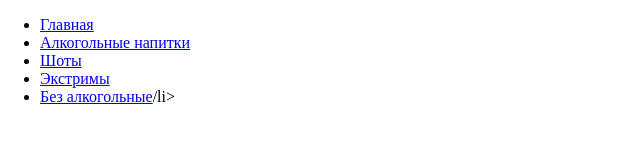
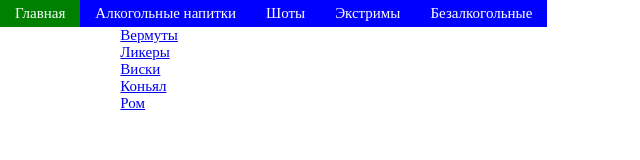
Before and after one commit to mrMsksym51118/lesson8, a plain HTML site: page index.html in a window 1280 px wide. Shown: the whole page, without its empty margins (0-640 px from the left). Drawn offline with Linux system fonts and the light colour scheme.

Commit message:
подраздел спискрв

```diff
--- a/index.html
+++ b/index.html
@@ -10,6 +10,34 @@
         * {
             box-sizing: border-box;
         }
+        .produkts {
+
+        }
+        .list {
+            list-style: none;
+            margin: 0px;
+            padding: 0px;
+            font-size: 0px;
+        }
+        .list-item {
+            display: inline-block;
+            vertical-align: top;
+            font-size: 15px;
+        }
+        .list-link {
+            display: inline-block;
+            padding: 5px 15px;
+            background-color: blue;
+            color: white;
+            text-decoration: none;
+        }
+        .list-link:hover {
+            background-color: green;
+
+        }
+        .produkts-item {
+            list-style: none;
+        }
     </style>
 </head>
 <body>
@@ -19,6 +47,23 @@
         </li>
         <li class="list-item">
             <a href="#" class="list-link">Алкогольные напитки</a>
+            <ul class="produkts">
+                <li class="produkts-item">
+                    <a href="#" class="produkts-link">Вермуты</a>
+                </li>
+                <li class="produkts-item">
+                    <a href="#" class="produkts-link">Ликеры</a>
+                </li>
+                <li class="produkts-item">
+                    <a href="#" class="produkts-link">Виски</a>
+                </li>
+                <li class="produkts-item">
+                    <a href="#" class="produkts-link">Коньял</a>
+                </li>
+                <li class="produkts-item">
+                    <a href="#" class="produkts-link">Ром</a>
+                </li>
+            </ul>
         </li>
         <li class="list-item">
             <a href="#" class="list-link">Шоты</a>
@@ -27,7 +72,7 @@
             <a href="#" class="list-link">Экстримы</a>
         </li>
         <li class="list-item">
-            <a href="#" class="list-link">Без алкогольные</a>/li>
+            <a href="#" class="list-link">Безалкогольные</a>
     </ul>
 
 </body>
```
